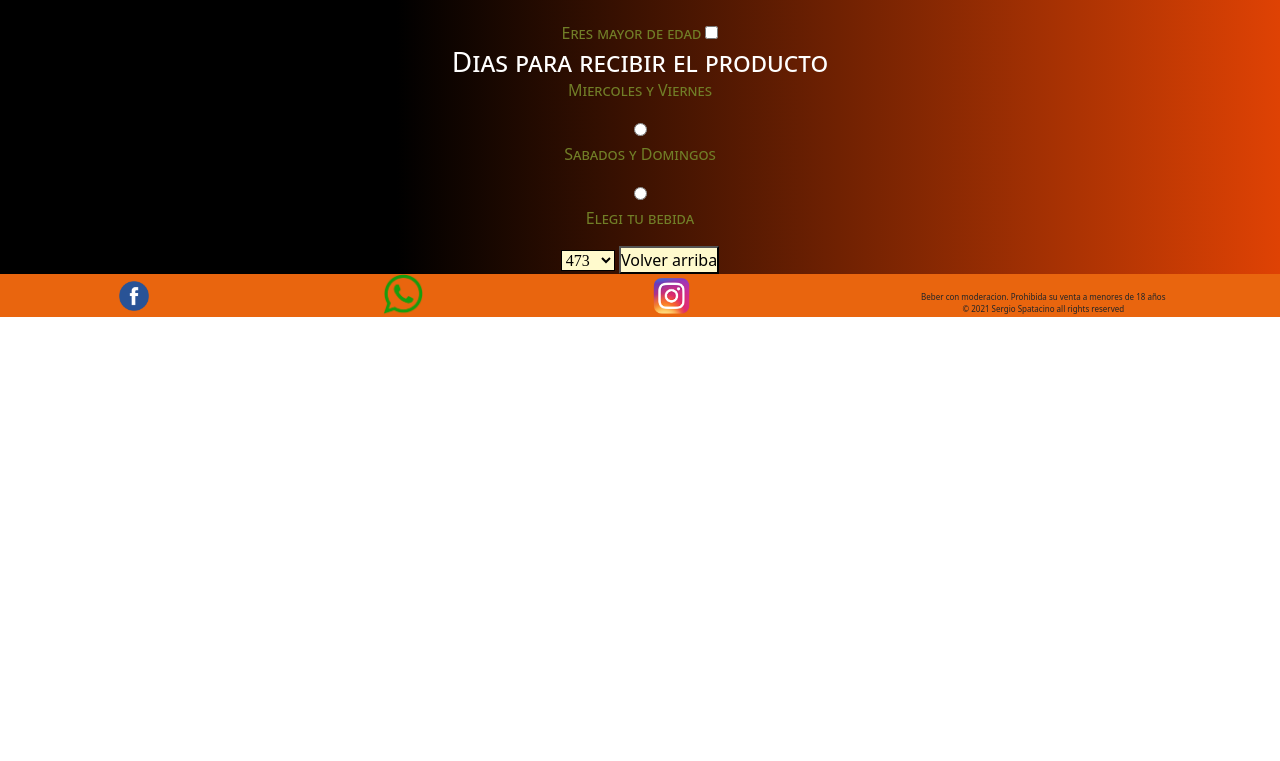
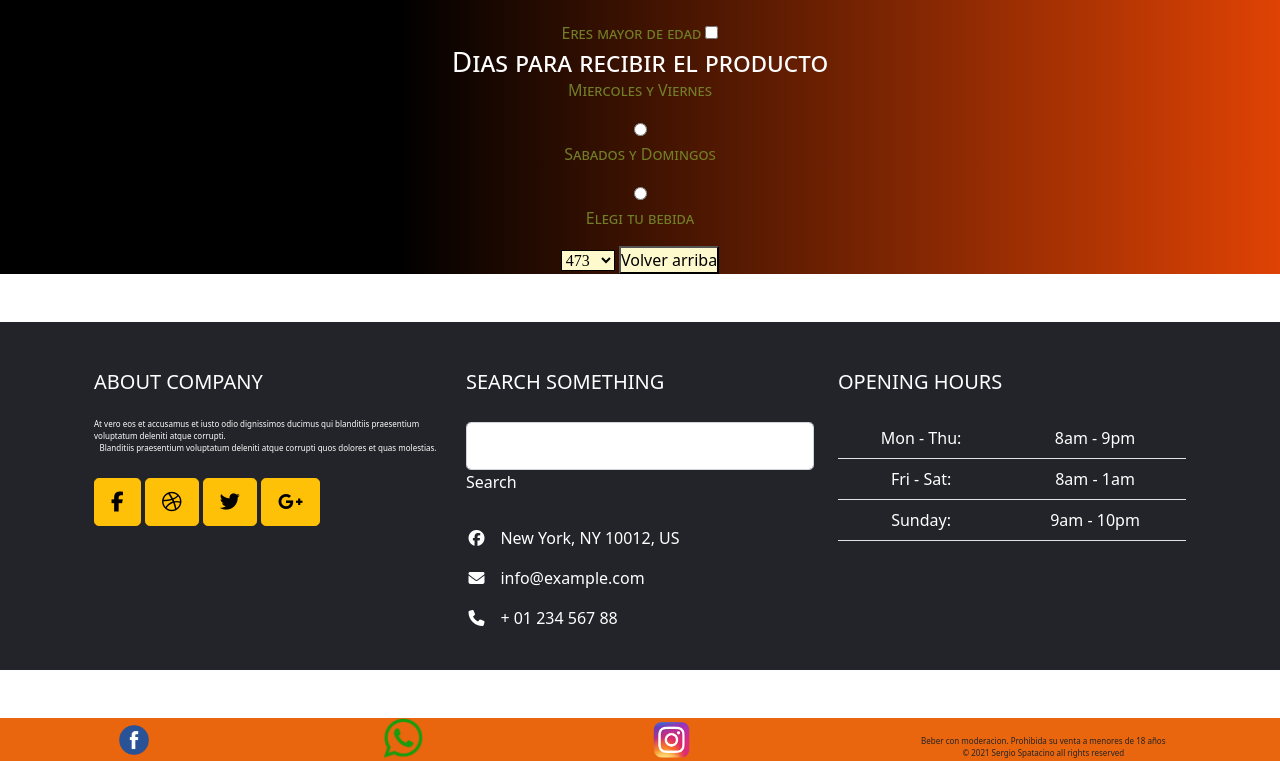
Before and after one commit to Sergiopata/proyecto_delivery, a website: page index.html in a window 1280 px wide. Shown: the part 1618-2379 px from the top of the page. Before the commit the page ends 1935 px from the top, so only its background shows below. Drawn offline with nearby package versions, Linux system fonts and the light colour scheme.

Commit message:
Add: footer.

```diff
--- a/index.html
+++ b/index.html
@@ -15,6 +15,7 @@
   <link href="https://cdn.jsdelivr.net/npm/bootstrap@5.1.3/dist/css/bootstrap.min.css" rel="stylesheet"
     integrity="sha384-1BmE4kWBq78iYhFldvKuhfTAU6auU8tT94WrHftjDbrCEXSU1oBoqyl2QvZ6jIW3" crossorigin="anonymous">
   <link rel="stylesheet" href="https://unpkg.com/aos@next/dist/aos.css">
+  <script src="https://kit.fontawesome.com/614491e3c1.js" crossorigin="anonymous"></script>
 
 </head>
 
@@ -137,7 +138,97 @@
   <section class="section-form">
     <form action=""></form>
   </section>
+<!-- Remove the container if you want to extend the Footer to full width. -->
+<div class="my-5">
 
+  <footer class="text-white text-center text-lg-start" style="background-color: #23242a;">
+    <!-- Grid container -->
+    <div class="container p-4">
+      <!--Grid row-->
+      <div class="row mt-4">
+        <!--Grid column-->
+        <div class="col-lg-4 col-md-12 mb-4 mb-md-0">
+          <h5 class="text-uppercase mb-4">About company</h5>
+
+          <p>
+            At vero eos et accusamus et iusto odio dignissimos ducimus qui blanditiis praesentium
+            voluptatum deleniti atque corrupti.
+          </p>
+
+          <p>
+            Blanditiis praesentium voluptatum deleniti atque corrupti quos dolores et quas
+            molestias.
+          </p>
+
+          <div class="mt-4">
+            <!-- Facebook -->
+            <a type="button" class="btn btn-floating btn-warning btn-lg"><i class="fab fa-facebook-f"></i></a>
+            <!-- Dribbble -->
+            <a type="button" class="btn btn-floating btn-warning btn-lg"><i class="fab fa-dribbble"></i></a>
+            <!-- Twitter -->
+            <a type="button" class="btn btn-floating btn-warning btn-lg"><i class="fab fa-twitter"></i></a>
+            <!-- Google + -->
+            <a type="button" class="btn btn-floating btn-warning btn-lg"><i class="fab fa-google-plus-g"></i></a>
+            <!-- Linkedin -->
+          </div>
+        </div>
+        <!--Grid column-->
+
+        <!--Grid column-->
+        <div class="col-lg-4 col-md-6 mb-4 mb-md-0">
+          <h5 class="text-uppercase mb-4 pb-1">Search something</h5>
+
+          <div class="form-outline form-white mb-4">
+            <input type="text" id="formControlLg" class="form-control form-control-lg">
+            <label class="form-label" for="formControlLg" style="margin-left: 0px;">Search</label>
+          <div class="form-notch"><div class="form-notch-leading" style="width: 9px;"></div><div class="form-notch-middle" style="width: 48.8px;"></div><div class="form-notch-trailing"></div></div></div>
+
+          <ul class="fa-ul" style="margin-left: 1.65em;">
+            <li class="mb-3">
+              <span class="fa-li"><i class="fab fa-facebook"></i></span><span class="ms-2">New York, NY 10012, US</span>
+            </li>
+            <li class="mb-3">
+              <span class="fa-li"><i class="fas fa-envelope"></i></span><span class="ms-2">info@example.com</span>
+            </li>
+            <li class="mb-3">
+              <span class="fa-li"><i class="fas fa-phone"></i></span><span class="ms-2">+ 01 234 567 88</span>
+            </li>
+          </ul>
+        </div>
+        <!--Grid column-->
+
+        <!--Grid column-->
+        <div class="col-lg-4 col-md-6 mb-4 mb-md-0">
+          <h5 class="text-uppercase mb-4">Opening hours</h5>
+
+          <table class="table text-center text-white">
+            <tbody class="font-weight-normal">
+              <tr>
+                <td>Mon - Thu:</td>
+                <td>8am - 9pm</td>
+              </tr>
+              <tr>
+                <td>Fri - Sat:</td>
+                <td>8am - 1am</td>
+              </tr>
+              <tr>
+                <td>Sunday:</td>
+                <td>9am - 10pm</td>
+              </tr>
+            </tbody>
+          </table>
+        </div>
+        <!--Grid column-->
+      </div>
+      <!--Grid row-->
+    </div>
+    <!-- Grid container -->
+
+
+  </footer>
+
+</div>
+<!-- End of .container -->
   <footer>
     <div class="iconos">
       <a href="https://www.facebook.com/" target="blank">
```
